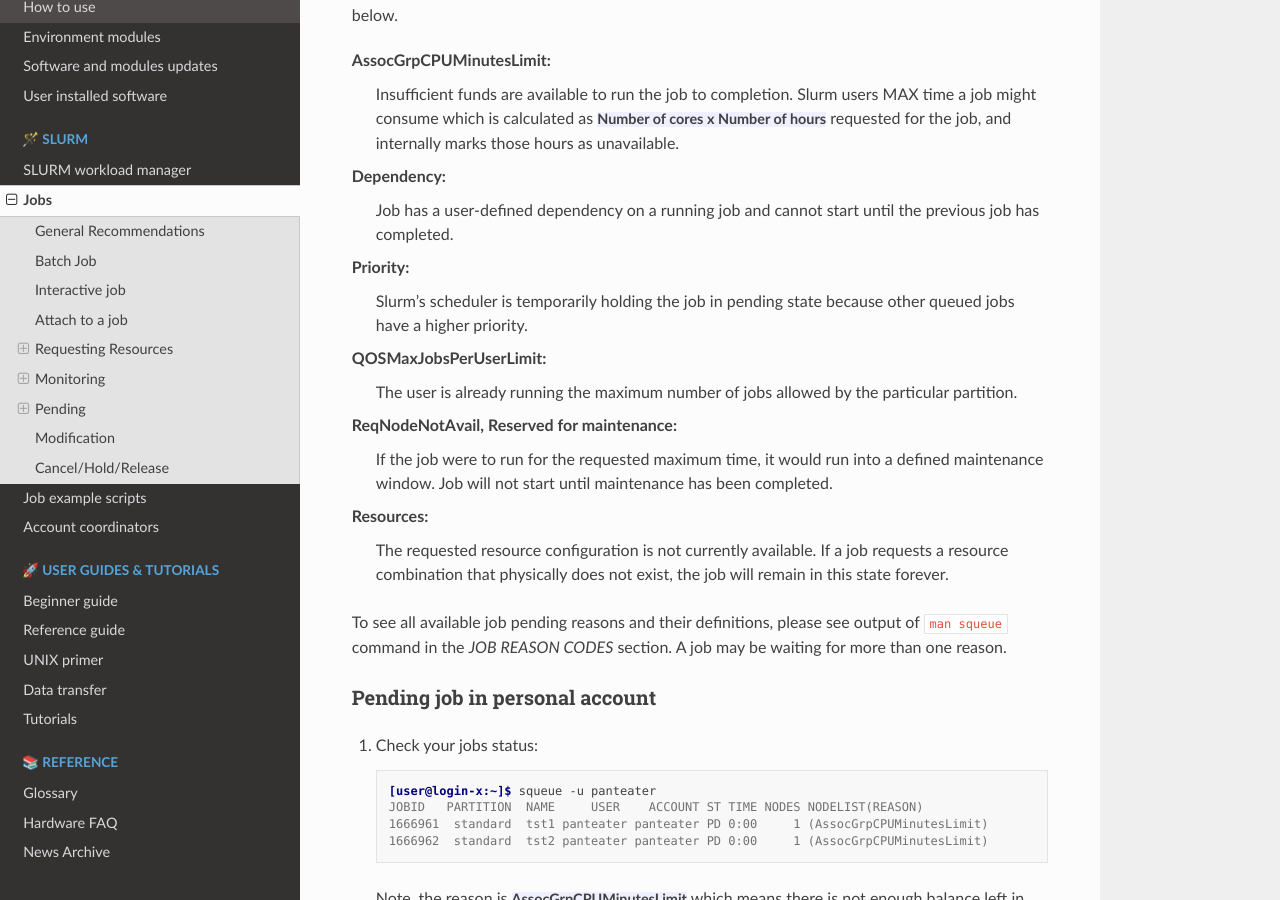
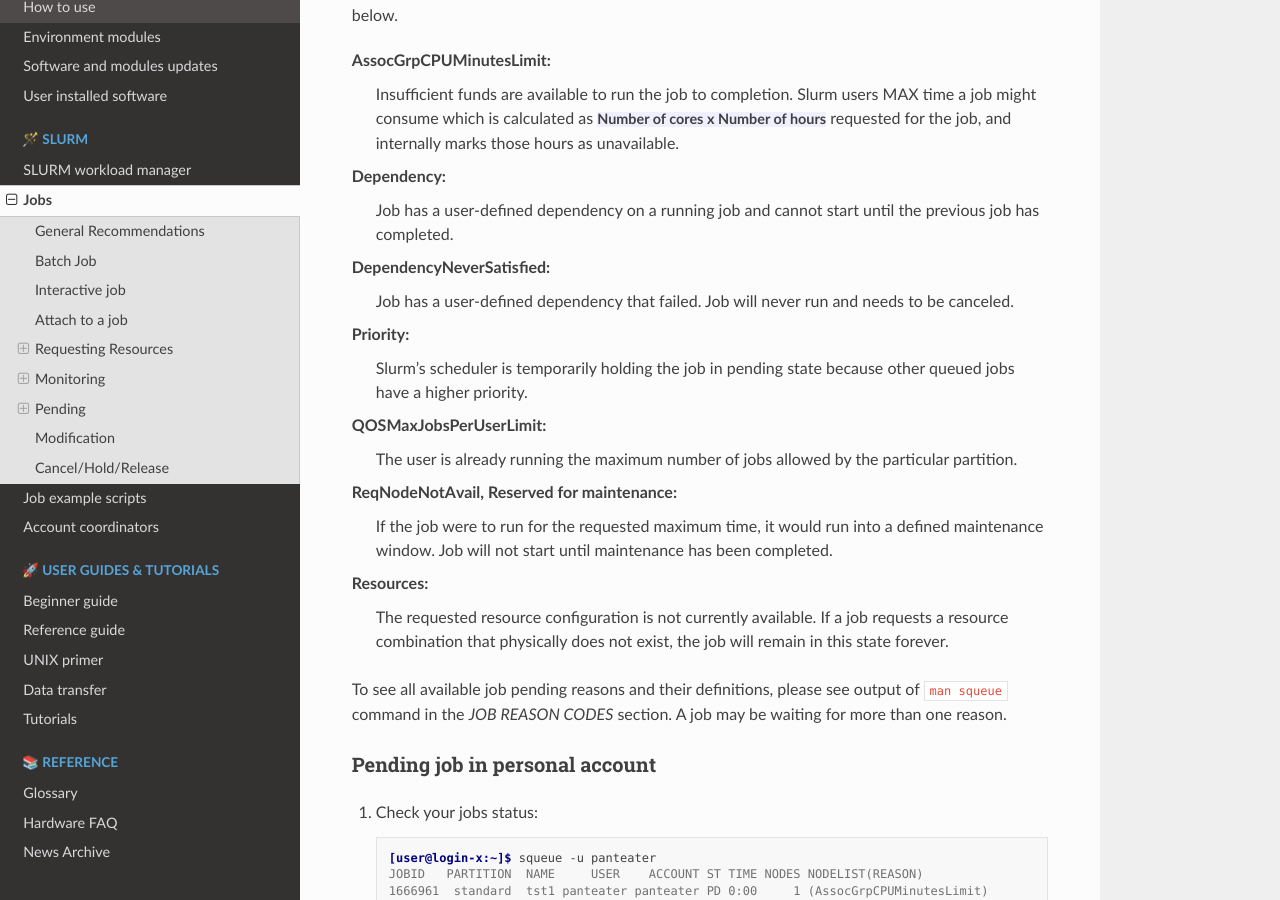
Before and after one commit to RCIC-UCI-Public/website-rcic, a Sphinx documentation site: the page built from docs/source/slurm/jobs.rst, in a window 1280 px wide and 900 px high, scrolled down 16135 px. Built offline with Sphinx 7.4.7 and the Read the Docs theme 2.0.0, drawn with Linux system fonts in a browser that asks for light colours.

Commit message:
add DependencyNeverSatisfied

```diff
--- a/docs/source/slurm/jobs.rst
+++ b/docs/source/slurm/jobs.rst
@@ -812,6 +812,8 @@ AssocGrpCPUMinutesLimit:
   requested for the job, and internally marks those hours as unavailable.
 Dependency:
   Job has a user-defined dependency on a running job and cannot start until the previous job has completed.
+DependencyNeverSatisfied:
+  Job has a user-defined dependency that failed. Job will never run and needs to be canceled.
 Priority:
   Slurm's scheduler is temporarily holding the job in pending state because other queued jobs have a higher priority.
 QOSMaxJobsPerUserLimit:
```
